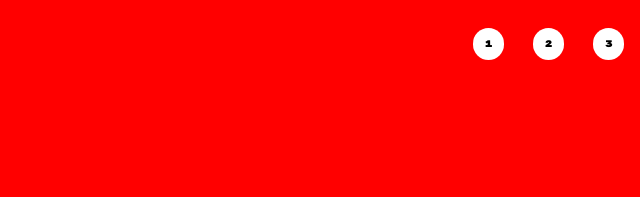
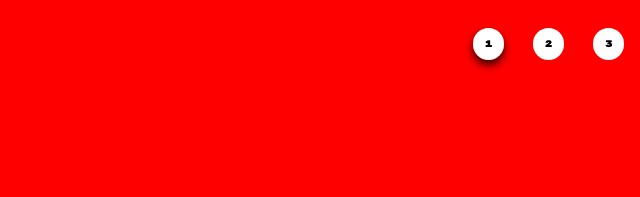
Before and after one commit to filauro1989/htmlcss-shoes, a plain HTML site: page bonus/index.html in a window 1280 px wide. In both pictures the pointer is over the link 1128 px from the left and 44 px from the top of the page. Shown: the top 197 px of the page, 640-1280 px from the left. Drawn offline with Linux system fonts and the light colour scheme.

Commit message:
hover con ombra

```diff
--- a/bonus/css/style.css
+++ b/bonus/css/style.css
@@ -48,9 +48,11 @@ html{
     padding: 1em 1.2em;
     border-radius: 50%;
     margin: 0.8em;
-
+    transition: box-shadow .3s;
 }
-
+.page-selector a:hover{
+    box-shadow: -0 5px 8px rgba(0,0,0,0.8);
+}
 
 /* contenuto pagina */
 .container .content {
```
